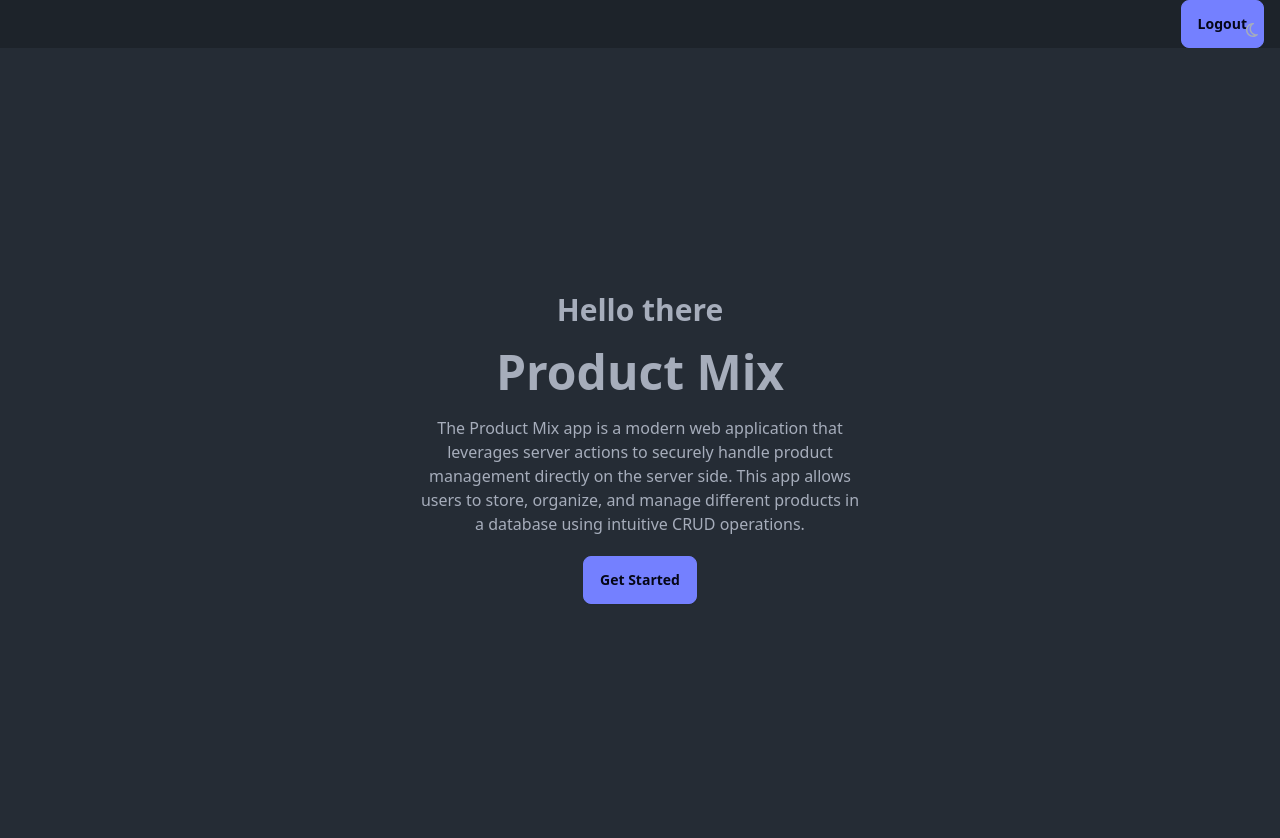
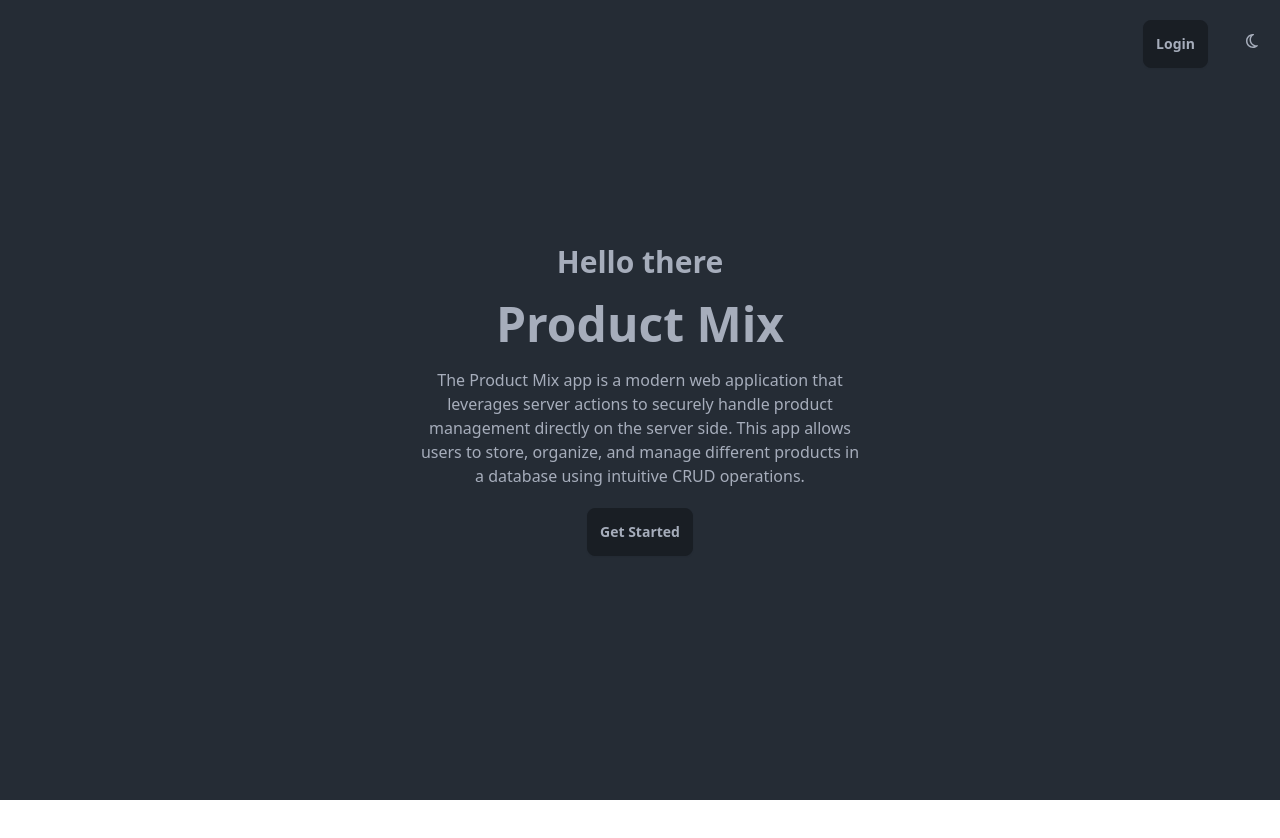
Before and after one commit to YuriyPilipenkoKH/product-mix, a Next.js app: page / in a window 1280 px wide. Shown: the top 838 px of the page. After the commit the page ends 800 px from the top, so only its background shows below. Built offline with nearby package versions, Linux system fonts and the light colour scheme; no server answers.

Commit message:
baseline helped

```diff
--- a/src/app/globals.css
+++ b/src/app/globals.css
@@ -109,5 +109,6 @@ img {
   clip: rect(0 0 0 0);
 }
 .btn {
-  @apply py-1
+  @apply py-0 px-3 leading-3;
+
 }
--- a/src/app/layout.tsx
+++ b/src/app/layout.tsx
@@ -7,7 +7,6 @@ import ThemeProvider from "@/context/ThemeProvider";
 import ClientThemeWrapper from "@/context/ClientThemeWrapper";
 import { getSession } from "@/actions/get-session";
 import { defaultSession, SessionProvider } from "@/context/SessionContext";
-import Header from "@/components/Header";
 
 
 const geistSans = Geist({
@@ -41,7 +40,7 @@ export default async function RootLayout({
         <SessionProvider session={session}>
         <ThemeProvider>
           <ClientThemeWrapper>
-            <Header session={session}/>
+
             {children}
           <Toaster
             position="top-center"
--- a/src/app/page.tsx
+++ b/src/app/page.tsx
@@ -1,4 +1,5 @@
 import ThemeChanger from "@/components/Button/ThemeChanger";
+import Header from "@/components/Header";
 import Link from "next/link";
 
 export default function Home() {
@@ -12,12 +13,13 @@ export default function Home() {
           <p className="mb-5">
             The Product Mix app is a modern web application that leverages server actions to securely handle product management directly on the server side. This app allows users to store, organize, and manage different products in a database using intuitive CRUD operations.
           </p>
-          <button className="btn btn-primary">
+          <button className="btn ">
             <Link
             href='/dashboard'>Get Started</Link>
           </button>
         </div>
-        <div className="absolute top-5 right-5">
+        <div className="absolute top-5 right-5 flex items-baseline gap-5">
+        <Header />
           <ThemeChanger/>
         </div>
       </div>
--- a/src/components/Header.tsx
+++ b/src/components/Header.tsx
@@ -3,12 +3,12 @@ import { Session } from 'next-auth'
 import React from 'react'
 import { LogoutButton } from './Button/Button'
 import Link from 'next/link'
+import { getSession } from '@/actions/get-session'
 
-interface HeaderProps {
-  session: Session
-}
 
-const Header:React.FC<HeaderProps > = ({session}) => {
+
+const Header = async() => {
+    const session = await getSession()
   const user = session?.user
 
   return (
@@ -16,7 +16,9 @@ const Header:React.FC<HeaderProps > = ({session}) => {
       {session ? (
       <LogoutButton />
       ) : (
-      <Link href='/login'>Login</Link>
+        <button className='btn'>
+          <Link href='/login'>Login</Link>
+        </button>
       )}
     </div>
   )
```
